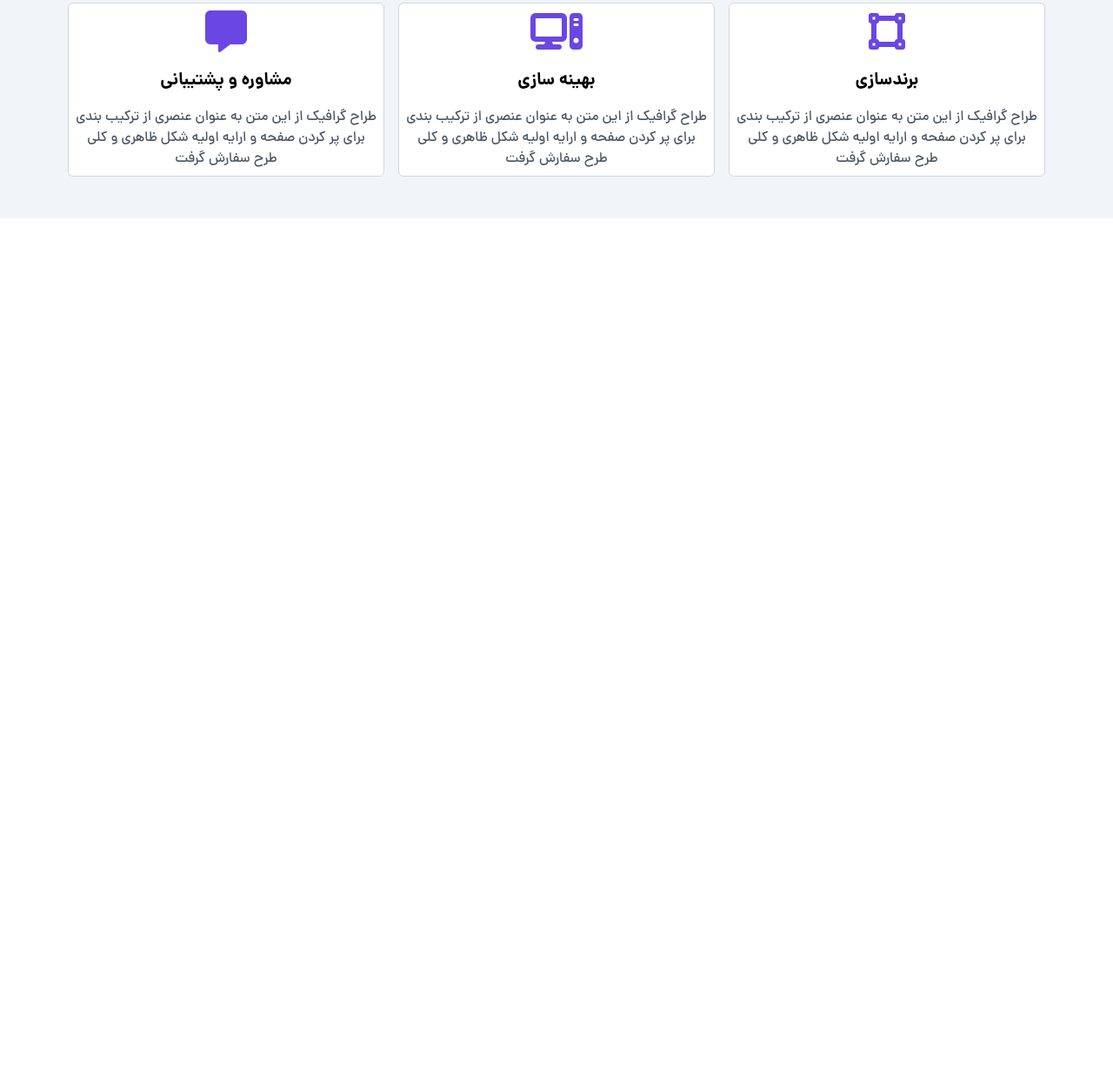
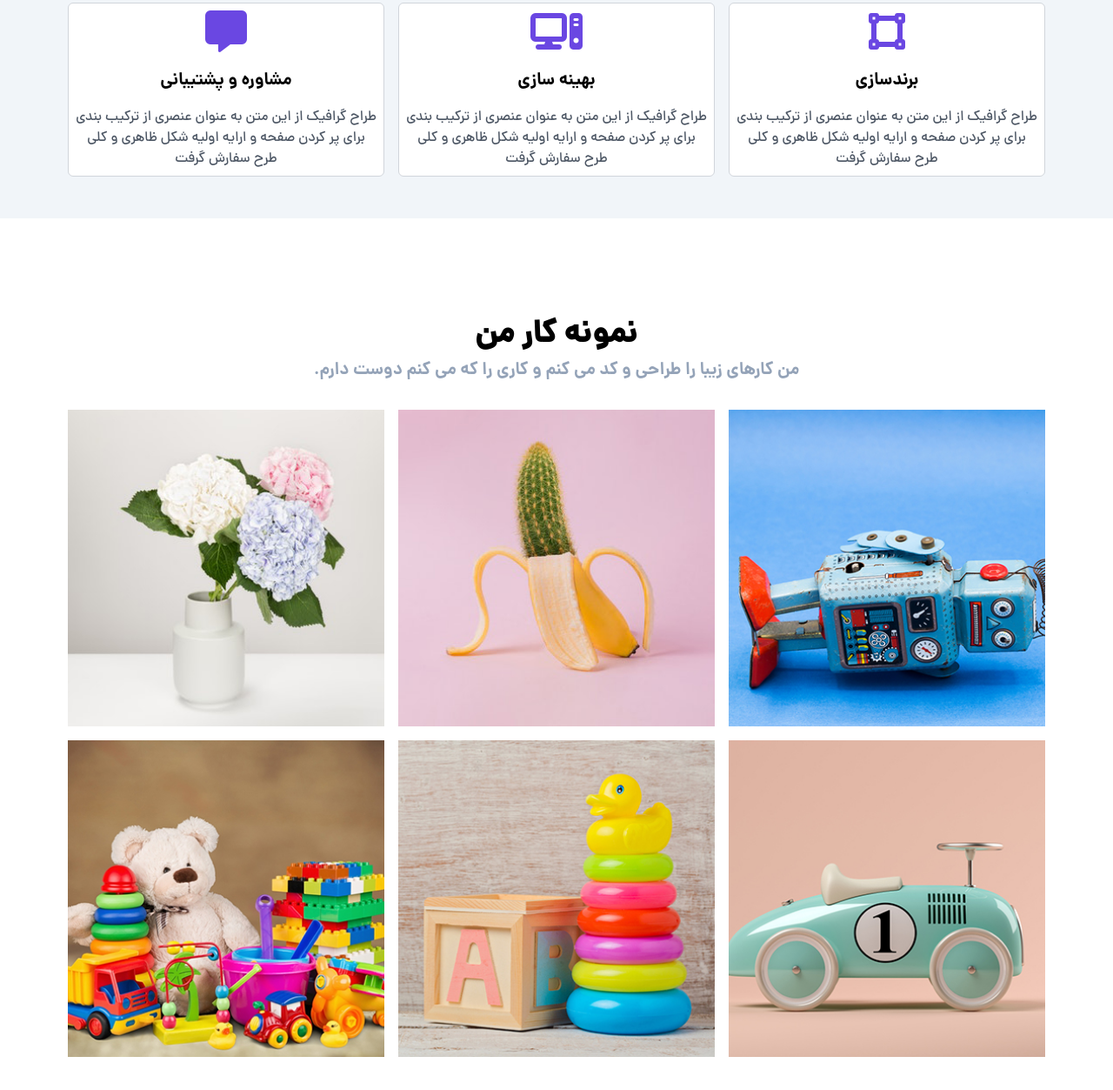
Before and after one commit to mohammadmehdidalvandii/unfold, a website with bundled scripts: page public/index.html in a window 1280 px wide. Shown: the part 1785-3038 px from the top of the page at 87% size. Before the commit the page ends 2132 px from the top, so only its background shows below. Built offline with nearby package versions, Linux system fonts and the light colour scheme.

Commit message:
create section sapleWork

```diff
--- a/public/index.html
+++ b/public/index.html
@@ -396,6 +396,29 @@
     </section>
     <!-- <<<< Section Services >>>> -->
 
+    <!-- <<<< Section Sample Work >>>> -->
+      <section class="block w-full py-12 mt-16">
+          <div class="container">
+            <div class="block">
+              <div class="title_content">
+                <h4 class="title_content_title">نمونه کار من</h4>
+                <span class="title_content_text"
+                  >من کارهای زیبا را طراحی و کد می کنم و کاری را که می کنم دوست
+                  دارم.</span
+                >
+              </div>
+              <div class="grid mt-8 gap-4 grid-cols-1 lg:grid-cols-3 md:grid-cols-2 sm:grid-cols-1 px-2">
+                  <img src="/public/assets/image/w-1.jpg" alt="sampleWork" class="rounded-xl w-full">
+                  <img src="/public/assets/image/w-2.jpg" alt="sampleWork" class="rounded-xl w-full">
+                  <img src="/public/assets/image/w-3.jpg" alt="sampleWork" class="rounded-xl w-full">
+                  <img src="/public/assets/image/w-4.jpg" alt="sampleWork" class="rounded-xl w-full">
+                  <img src="/public/assets/image/w-5.jpg" alt="sampleWork" class="rounded-xl w-full">
+                  <img src="/public/assets/image/w-6.jpg" alt="sampleWork" class="rounded-xl w-full">
+              </div>
+            </div>
+          </div>
+      </section>
+    <!-- <<<< Section Sample Work >>>> -->
 
 
     <!-- <<<< button Scroll To Top >>>> -->
```
Also changed, not shown: public/assets/image/w-1.jpg (added), public/assets/image/w-2.jpg (added), public/assets/image/w-3.jpg (added), public/assets/image/w-4.jpg (added), public/assets/image/w-5.jpg (added), public/assets/image/w-6.jpg (added).
